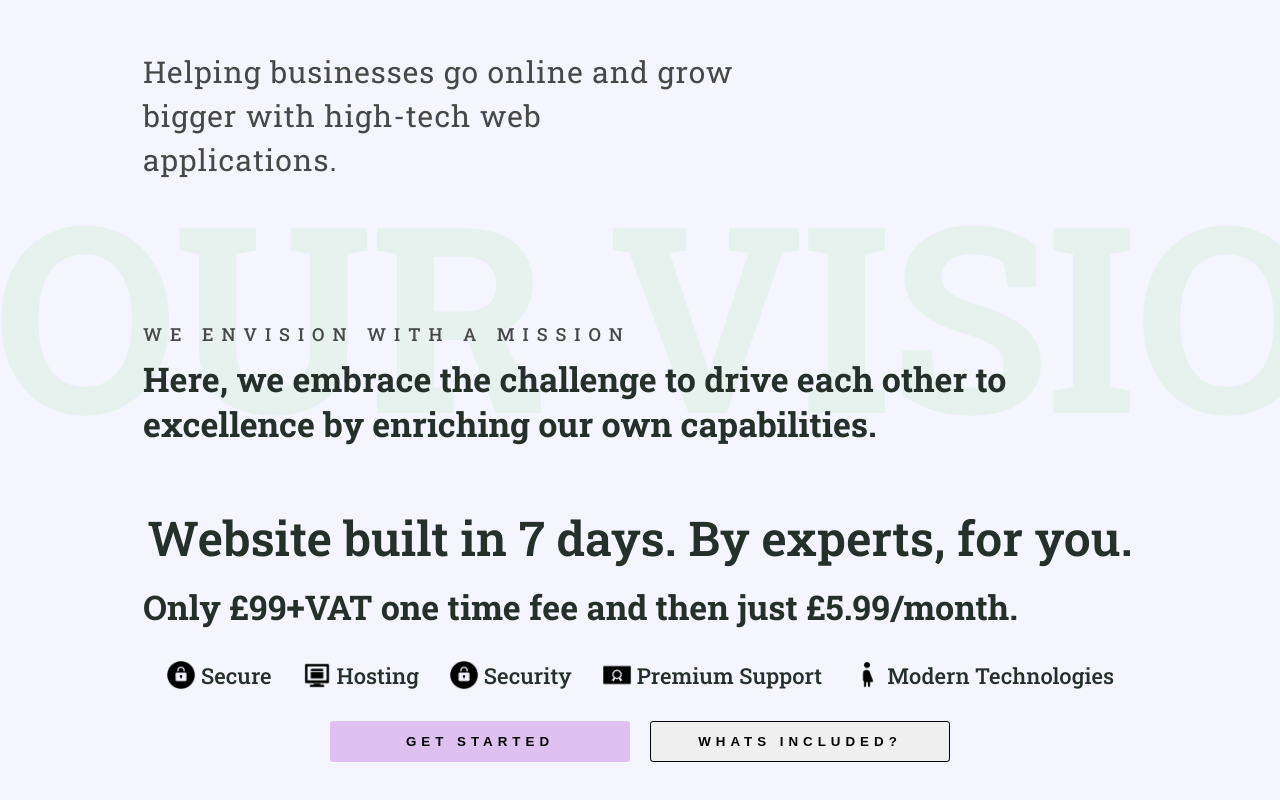
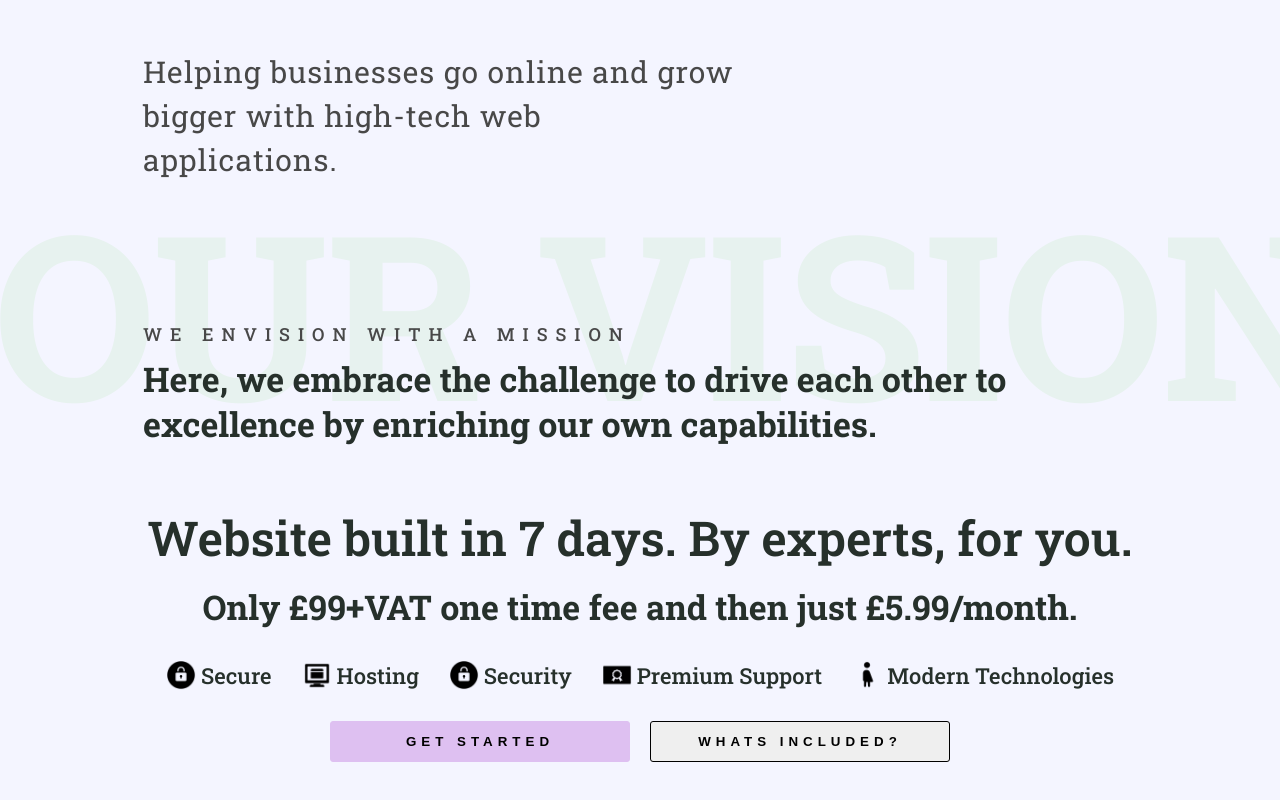
Before and after one commit to Bunningss/doubleOthree, a Next.js app: page / in a window 1280 px wide. Shown: the part 576-1376 px from the top of the page. Built offline with nearby package versions, Linux system fonts and the light colour scheme.

Commit message:
header alignment issue

```diff
--- a/src/app/page.jsx
+++ b/src/app/page.jsx
@@ -29,6 +29,7 @@ export default function Home() {
 
           <Section>
             <Headers
+              center
               XLHeader={"Website built in 7 days. By experts, for you."}
               primaryHeader={
                 "Only £99+VAT one time fee and then just £5.99/month."
--- a/src/components/Headers/Headers.jsx
+++ b/src/components/Headers/Headers.jsx
@@ -1,8 +1,8 @@
 import styles from "./Headers.module.css";
 
-const Headers = ({ primaryHeader, secondaryHeader, XLHeader }) => {
+const Headers = ({ primaryHeader, secondaryHeader, XLHeader, center }) => {
   return (
-    <div className={styles.headerWrapper}>
+    <div className={`${styles.headerWrapper} ${center && styles.textCenter}`}>
       {XLHeader && <h1 className={styles.XLHeader}>{XLHeader}</h1>}
 
       {secondaryHeader && (
--- a/src/components/Headers/Headers.module.css
+++ b/src/components/Headers/Headers.module.css
@@ -1,6 +1,10 @@
 .headerWrapper {
   margin: 20px 0;
   position: relative;
+}
+
+.headerWrapper.textCenter {
+  text-align: center;
 }
 
 .XLHeader {
--- a/src/components/Vision/Vision.module.css
+++ b/src/components/Vision/Vision.module.css
@@ -1,6 +1,6 @@
 .visionTitle {
   font-weight: 700;
-  font-size: 260px;
+  font-size: 230px;
   line-height: 60px;
   letter-spacing: -2px;
   text-transform: uppercase;
```
